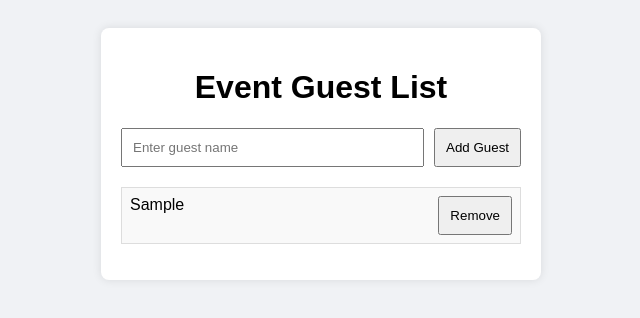
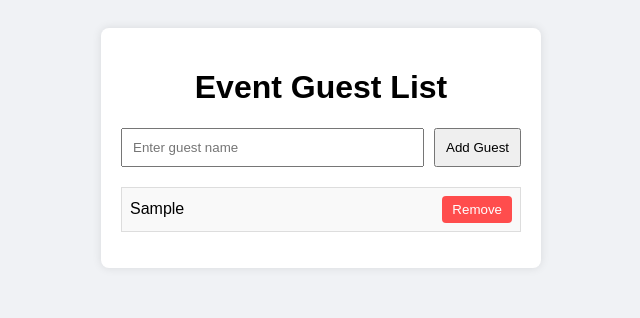
Before and after one commit to Moh-prog58/code-challenge-2-remade, a plain HTML site: page index.html in a window 1280 px wide. Both pictures are taken after typing "Sample" into the empty fields and a click on the button "Add Guest". Shown: the whole page, without its empty margins (319-959 px from the left). Drawn offline with Linux system fonts and the light colour scheme.

Commit message:
Update index.html

```diff
--- a/index.html
+++ b/index.html
@@ -2,8 +2,70 @@
 <html lang="en">
 <head>
   <meta charset="UTF-8">
-  <title>Guest List Manager</title>
-  <link rel="stylesheet" href="style.css">
+  <title>Event Guest List</title>
+  <style>
+    body {
+      font-family: Arial, sans-serif;
+      background-color: #f0f2f5;
+      padding: 20px;
+    }
+
+    .container {
+      max-width: 400px;
+      background: white;
+      padding: 20px;
+      margin: 0 auto;
+      border-radius: 8px;
+      box-shadow: 0 0 10px rgba(0, 0, 0, 0.1);
+    }
+
+    h1 {
+      text-align: center;
+    }
+
+    form {
+      display: flex;
+      gap: 10px;
+    }
+
+    input {
+      flex: 1;
+      padding: 10px;
+    }
+
+    button {
+      padding: 10px;
+      cursor: pointer;
+    }
+
+    ul {
+      margin-top: 20px;
+      list-style: none;
+      padding: 0;
+    }
+
+    li {
+      display: flex;
+      justify-content: space-between;
+      align-items: center;
+      padding: 8px;
+      background: #f9f9f9;
+      border: 1px solid #ddd;
+      margin-bottom: 5px;
+    }
+
+    li button {
+      background-color: #ff4d4d;
+      border: none;
+      color: white;
+      padding: 6px 10px;
+      border-radius: 4px;
+    }
+
+    li button:hover {
+      background-color: #e60000;
+    }
+  </style>
 </head>
 <body>
   <div class="container">
@@ -17,6 +79,33 @@
     <ul id="guest-list"></ul>
   </div>
 
-  <script src="script.js"></script>
+  <script>
+    document.addEventListener('DOMContentLoaded', function () {
+      const form = document.getElementById('guest-form');
+      const input = document.getElementById('guest-name');
+      const list = document.getElementById('guest-list');
+
+      form.addEventListener('submit', function (e) {
+        e.preventDefault();
+        const name = input.value.trim();
+
+        if (name !== '') {
+          const li = document.createElement('li');
+          li.textContent = name;
+
+          const removeBtn = document.createElement('button');
+          removeBtn.textContent = 'Remove';
+          removeBtn.addEventListener('click', function () {
+            list.removeChild(li);
+          });
+
+          li.appendChild(removeBtn);
+          list.appendChild(li);
+
+          input.value = '';
+        }
+      });
+    });
+  </script>
 </body>
 </html>
```
